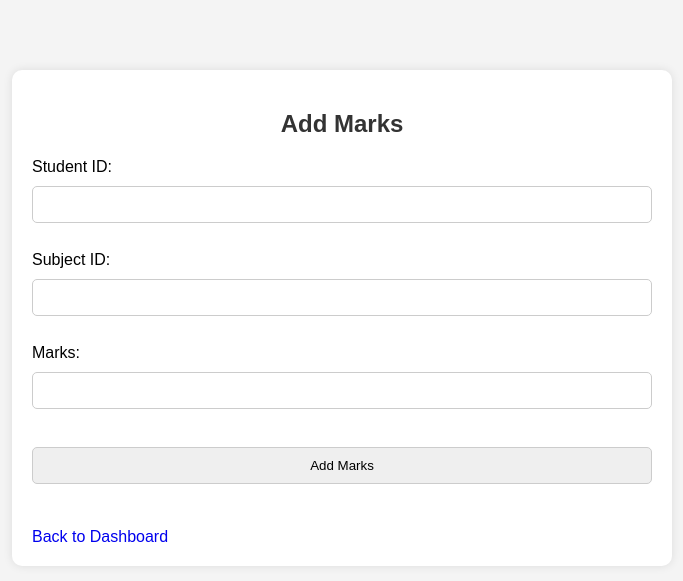
After one commit to Gunjan750/acadiq, a PHP site: page /add_marks.php in a window 1280 px wide. The commit adds this page. Shown: the top 581 px of the page, without its empty margins (298-981 px from the left). Run offline with PHP 8.4, Linux system fonts and the light colour scheme.

Commit message:
Added marks and attendance modules

```diff
--- /dev/null
+++ b/add_marks.php
@@ -0,0 +1,24 @@
+<?php
+include "config.php";
+
+if(isset($_POST['submit'])) {
+    $student_id = $_POST['student_id'];
+    $subject_id = $_POST['subject_id'];
+    $marks = $_POST['marks'];
+
+    $query = "INSERT INTO marks (student_id, subject_id, marks) VALUES ('$student_id', '$subject_id', '$marks')";
+    mysqli_query($conn, $query);
+    echo "Marks added successfully.";
+}
+?>
+<link rel="stylesheet" href="style.css">
+<div class="container">
+    <h2>Add Marks</h2>
+    <form method="POST" action="">
+        Student ID: <input type="number" name="student_id" required><br><br>
+        Subject ID: <input type="number" name="subject_id" required><br><br>
+        Marks: <input type="number" name="marks" required><br><br>
+        <input type="submit" name="submit" value="Add Marks">
+    </form>
+    <br><a href="dashboard.php">Back to Dashboard</a>
+</div>
--- a/dashboard.php
+++ b/dashboard.php
@@ -17,7 +17,9 @@ if(!isset($_SESSION['user'])) {
     <p>Email: <?php echo $user['email']; ?></p>
     <a href="index.php">View Students</a><br><br>
     <a href="add_student.php">Add Student</a><br><br>
-    <a href="logout.php" class="logout-button">Logout</a>
+    <a href="logout.php" class="logout-button">Logout</a><br><br>
+    <a href="add_marks.php">Add Marks</a><br><br>
+    <a href="add_attendence.php">Add Attendance</a><br><br>
     <h3>All Students</h3>
     <table border="1">
         <tr>
```
Also changed, not shown: add_attendence.php (added, +25 -0 lines).
